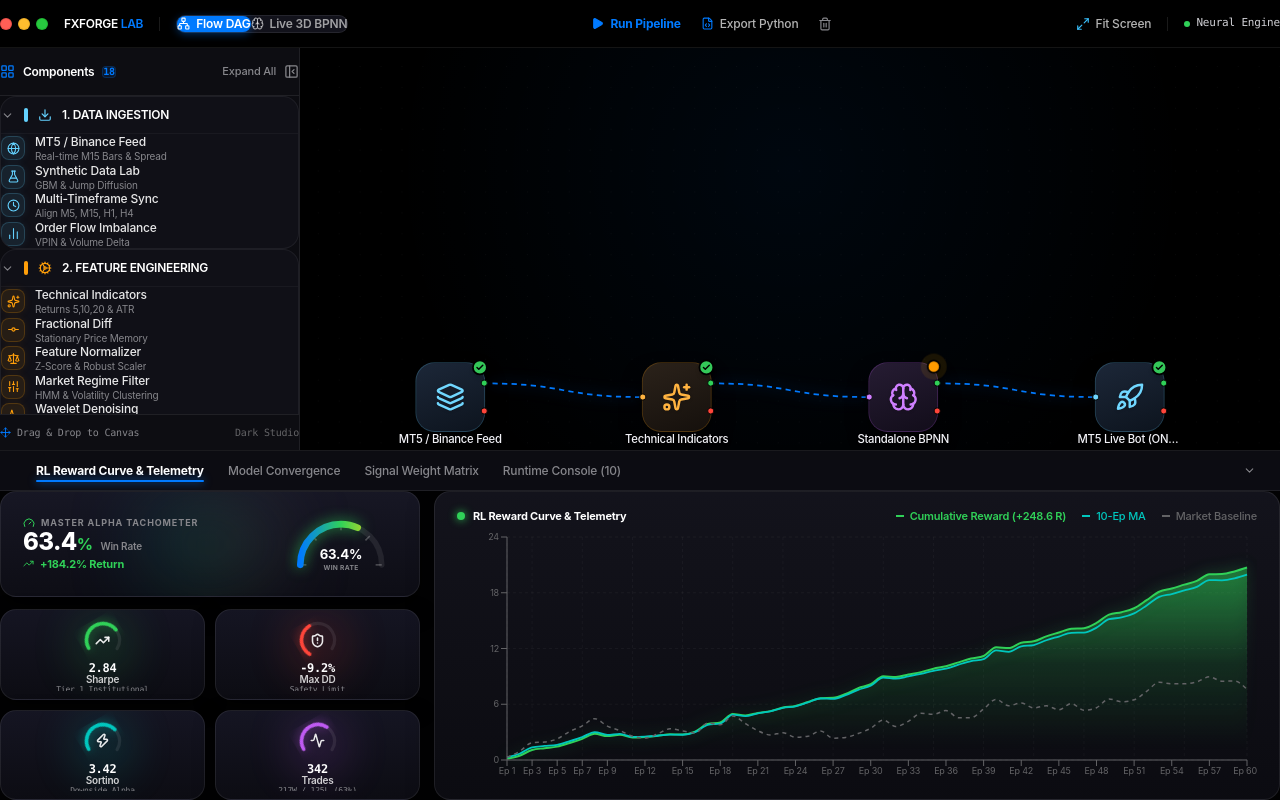
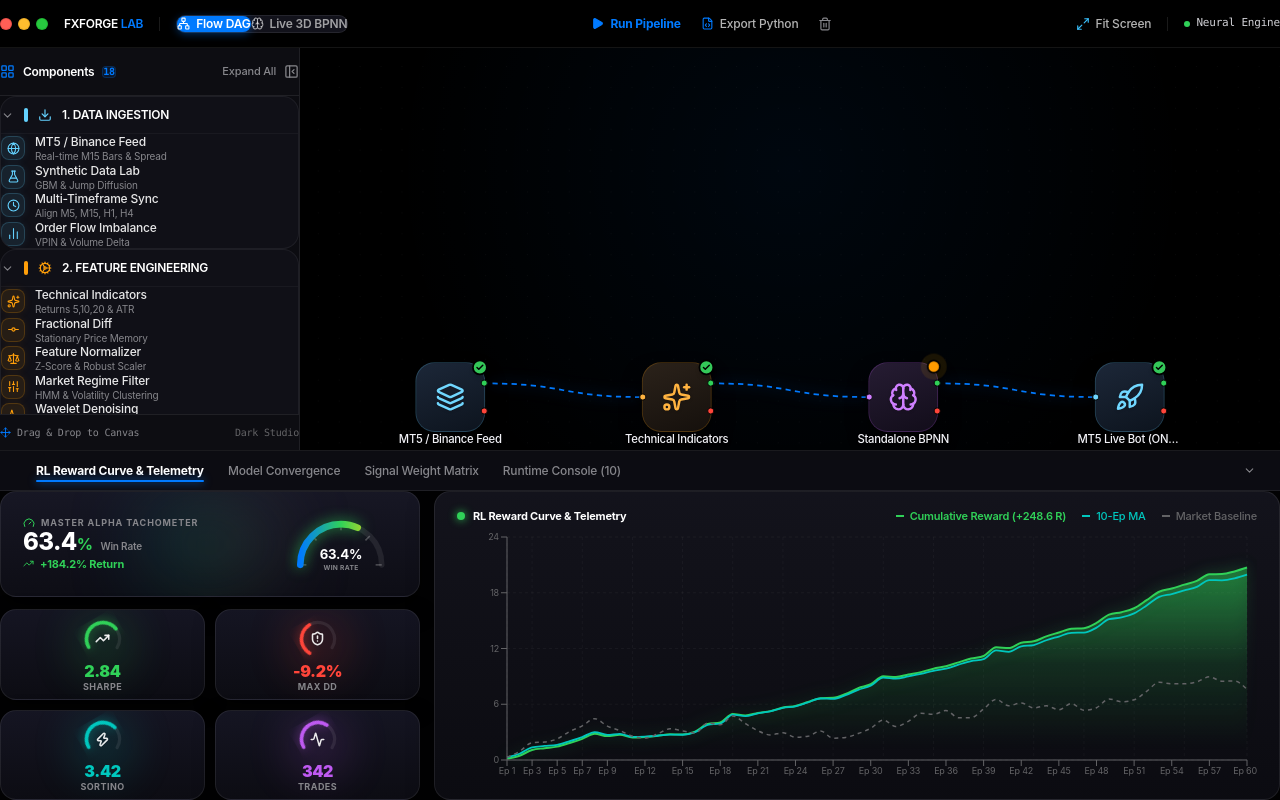
Before and after one commit to superman-owner/AI-RL-BPNN, a React (Vite) app: page / in a window 1280 px wide. Both pictures are taken after a click on the button "RL Reward Curve & Telemetry". Built offline with nearby package versions, Linux system fonts and the light colour scheme.

Commit message:
style: restore authentic Apple SF Pro typography with high-contrast color matching on radial gauges

```diff
--- a/src/components/BottomPanel/AnalyticsDrawer.tsx
+++ b/src/components/BottomPanel/AnalyticsDrawer.tsx
@@ -116,27 +116,30 @@ const MiniRadialGauge: React.FC<MiniRadialGaugeProps> = ({
         </div>
       </div>
 
-      {/*  Gauge Value & Label Cluster */}
+      {/*  Apple SF Pro Gauge Value & Label Cluster */}
       <div
-        className={`font-mono font-bold tracking-tight text-white z-10 leading-none ${
-          isMaximized ? 'text-lg mt-2 mb-0.5' : 'text-xs mt-1 mb-0.5'
+        className={`font-black tracking-tight leading-tight z-10 transition-all ${
+          isMaximized ? 'text-2xl mt-2 mb-0.5' : 'text-base mt-1.5 mb-0.5'
         }`}
+        style={{ color, fontFamily: 'var(--font-sans)' }}
       >
         {value}
       </div>
 
       <div
-        className={`font-semibold text-white/80 z-10 tracking-tight leading-none ${
-          isMaximized ? 'text-xs mb-0.5' : 'text-[10px] mb-0.5'
+        className={`font-bold uppercase tracking-wider text-[#86868b] z-10 leading-tight ${
+          isMaximized ? 'text-xs mb-0.5' : 'text-[9px] mb-0.5'
         }`}
+        style={{ fontFamily: 'var(--font-sans)' }}
       >
         {label}
       </div>
 
       <div
-        className={`font-mono text-[#86868b] z-10 truncate max-w-full px-1 ${
-          isMaximized ? 'text-[10px]' : 'text-[8px]'
+        className={`font-medium text-[#636366] z-10 truncate max-w-full px-1 leading-tight ${
+          isMaximized ? 'text-[11px]' : 'text-[9px]'
         }`}
+        style={{ fontFamily: 'var(--font-sans)' }}
       >
         {sublabel}
       </div>
```
